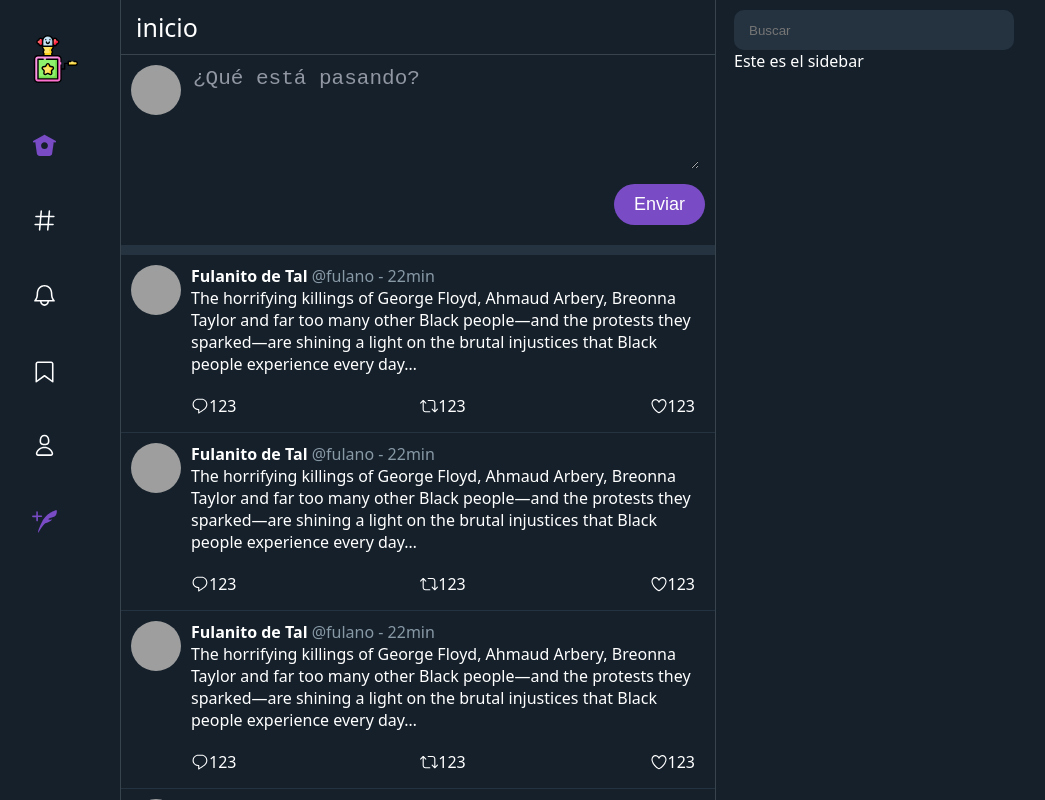
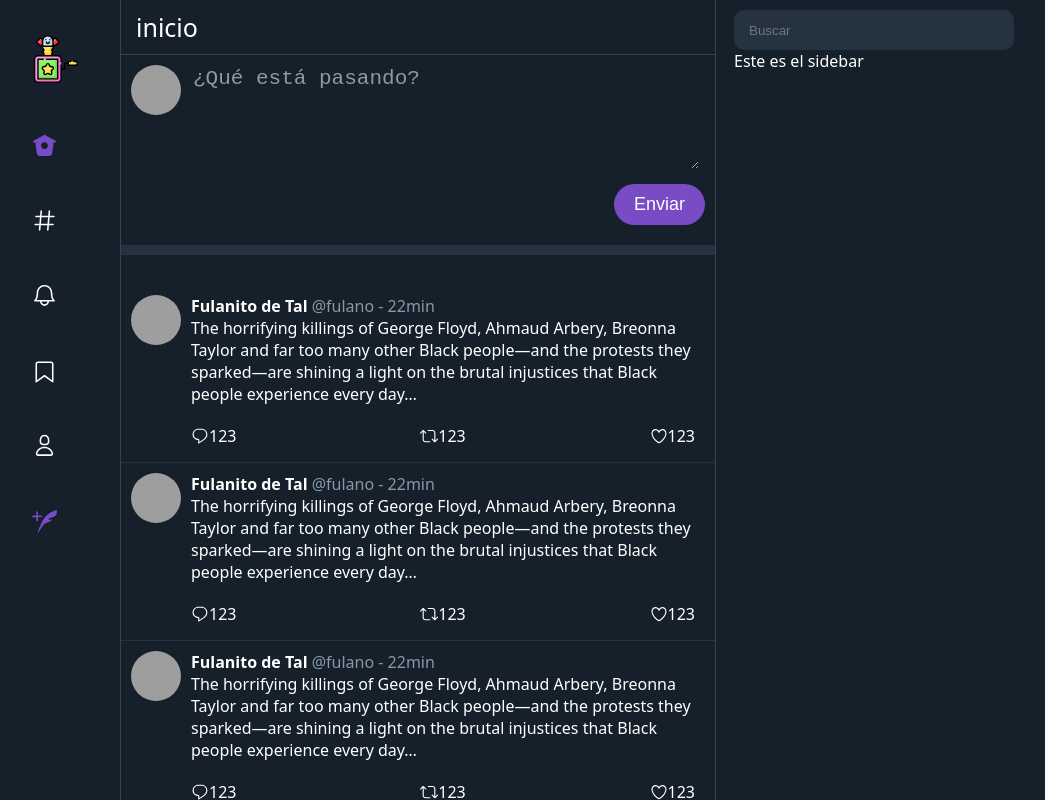
Before and after one commit to Razielini/riete-un-rato, a React (Create React App) app in the folder frontend/: page / in a window 1280 px wide. Shown: the top 800 px of the page, without its empty margins (223-1268 px from the left). Built offline with nearby package versions, Linux system fonts and the light colour scheme; grey boxes are pictures that could not be loaded.

Commit message:
Update GlobalStyles.js

```diff
--- a/frontend/src/styles/GlobalStyles.js
+++ b/frontend/src/styles/GlobalStyles.js
@@ -7,6 +7,14 @@ export const GlobalStyle = createGlobalStyle`
     -webkit-font-smoothing: antialiased;
     -moz-osx-font-smoothing: grayscale;
     background-color: #15202B;
+  }
+
+  .mt-5-p {
+    margin-top: 5%;
+  }
+
+  .ml-15px {
+    margin-left: 15px;
   }
 
   code {
```
